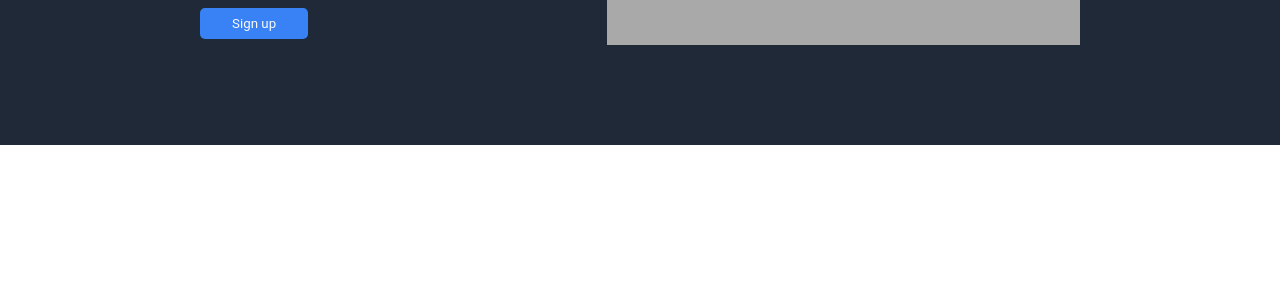
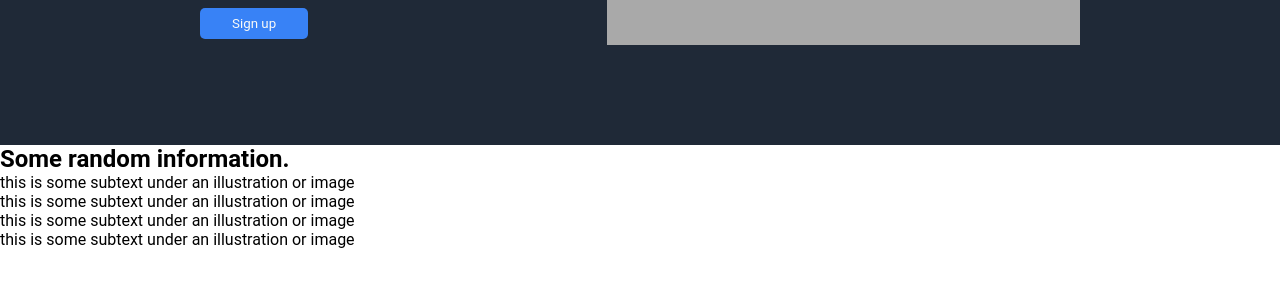
Before and after one commit to jackdawLily/odin-landing-page, a plain HTML site: page index.html in a window 1280 px wide. Shown: the part 371-658 px from the top of the page. Drawn offline with Linux system fonts and the light colour scheme.

Commit message:
Add a <div> container with <h2> and other <div> elements inside

```diff
--- a/index.html
+++ b/index.html
@@ -24,5 +24,14 @@
             </div>
             <div class="image">this is a placeholder for an image</div>
         </div>
+        <div class="information">
+            <h2>Some random information.</h2>
+                <div class="illu-row">
+                <div class="illu">this is some subtext under an illustration or image</div>
+                <div class="illu">this is some subtext under an illustration or image</div>
+                <div class="illu">this is some subtext under an illustration or image</div>
+                <div class="illu">this is some subtext under an illustration or image</div>
+            </div>
+        </div>
     </body>
 </html>
```
